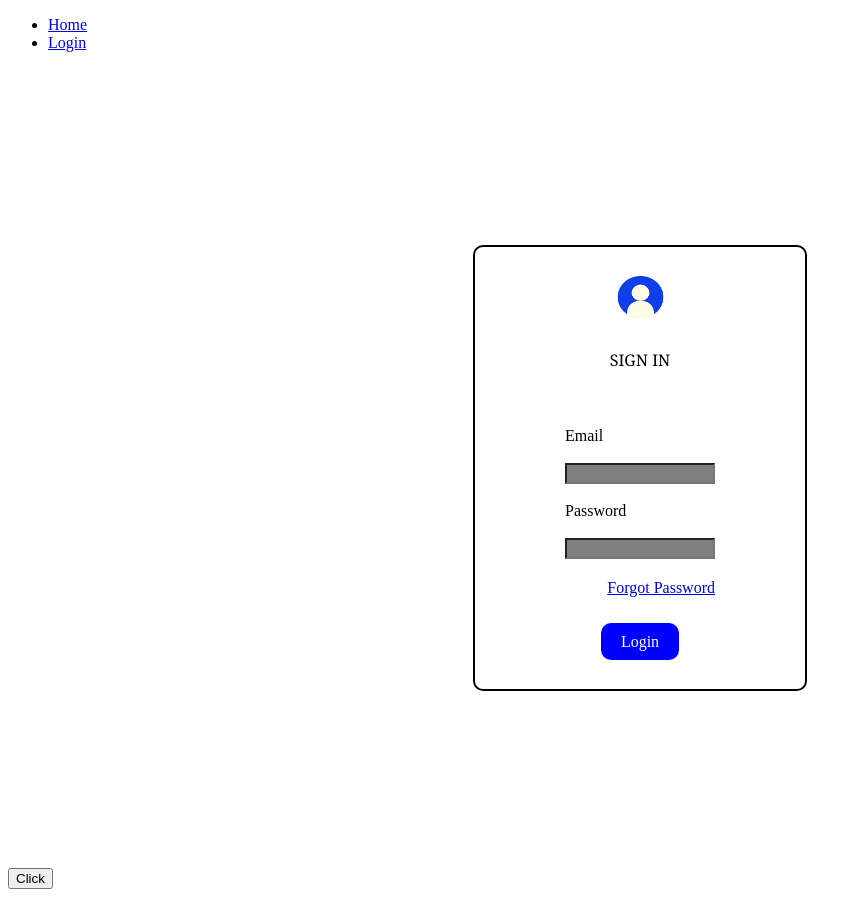
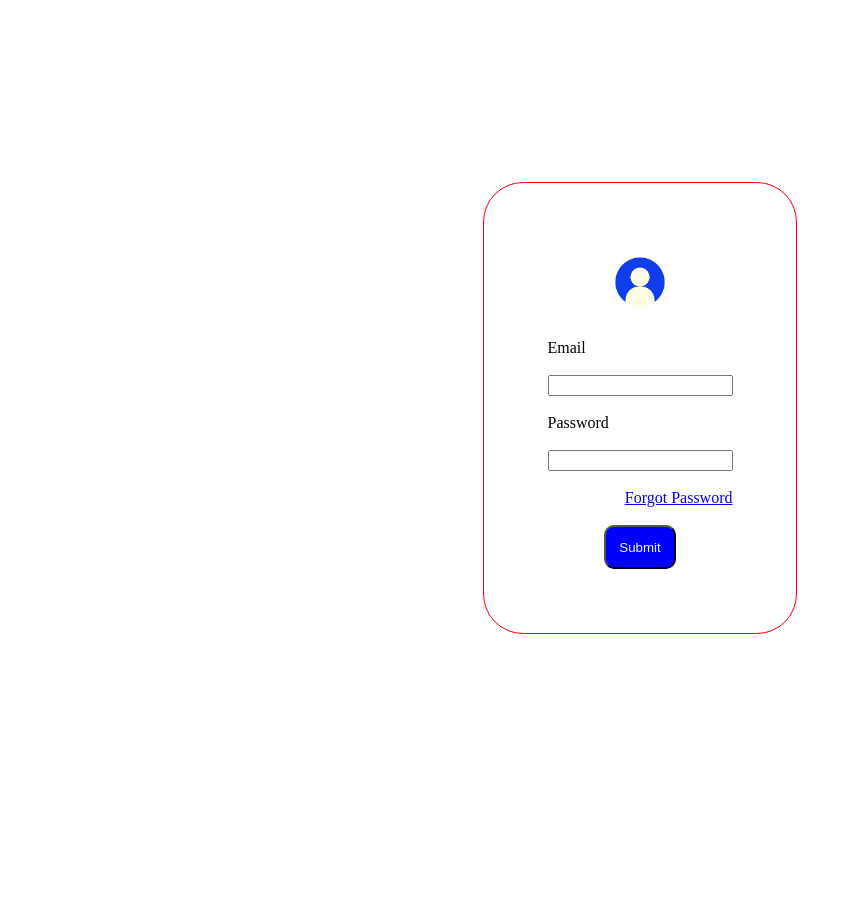
Before and after one commit to pawankumar29/Campus, a React (Create React App) app: page /dash in a window 1280 px wide. Shown: the whole page, without its empty margins (0-862 px from the left). After the commit the page ends 816 px from the top, so only its background shows below. Built offline with nearby package versions, Linux system fonts and the light colour scheme.

Commit message:
login done

```diff
--- a/src/App.js
+++ b/src/App.js
@@ -1,4 +1,4 @@
-import LoginPage from "./components/loginPage.js";
+
 import { BrowserRouter as Router, Routes, Route, Link } from 'react-router-dom';
 import PrivateRoute from "./components/privateRoute.js";
 import Dashboard from "./components/dashboardPage.js";
@@ -7,7 +7,7 @@ function App() {
 
   return (
     <Router>
-      <div>
+      {/* <div>
         <nav>
           <ul>
             <li>
@@ -16,7 +16,7 @@ function App() {
             </li>
             <li><Link to="/">Login</Link></li>
           </ul>
-        </nav>
+        </nav> */}
 
         <Routes>
          <Route path="/dash" element={<PrivateRoute  Component={Dashboard}/>} />
@@ -26,8 +26,7 @@ function App() {
 
         </Routes>
 
-      </div>
-      <button >Click</button>
+      {/* <button >Click</button> */}
 
     </Router>
 
--- a/src/components/loginAgain.js
+++ b/src/components/loginAgain.js
@@ -1,65 +1,105 @@
+import React, { useEffect } from "react";
+import { useState } from "react";
+import validation from "./loginValidation";
+import style from "../style/newstyle.module.css";
+import image from "../img/download.jpg"
 
-import React, { useEffect } from 'react'
-import { useState } from 'react'
-import validation from './loginValidation';
-import style from "../style/style.module.css"
+function LoginAgain() {
+  // for setting password and email
+  const [values, setValues] = useState({
+    email: "",
+    password: "",
+  });
+
+  // for getting the error message
+  const [error, setError] = useState({});
+
+  // previous values with the new one
+  const handleChange = (e) => {
+    setValues({ ...values, [e.target.name]: e.target.value });
+  };
+
+  const submit = (e) => {
+    e.preventDefault();
+    setError(validation(values));
+
+    if (
+      Object.keys(error).length == 0 &&
+      values.email != "" &&
+      values.password != ""
+    ) {
+      alert(JSON.stringify(values));
+    }
+  };
+
+  // useEffect(()=>{
+
+  //     if(Object.keys(error).length==0&&(values.email!=""&&values.password!="")){
+  //          alert(JSON.stringify(values))
+  //     }
+  // },[error]) // it will be called when error will be updated
+
+  return (
+    <div className={style.parent}>
+      <div className={style.container}>
+     <div className={style.loginImage}> <img src={image}></img></div>
+        <br/>
+        <label>Email</label>
+        <br></br>
+        <br></br>
+        <input
+          type="text"
+          name="email"
+          value={values.email}
+          onChange={handleChange}
+        />
+        {error.message && (
+          <p style={{ color: "red", fontSize: "13px" }}>{error.message}</p>
+        )}
+        <br/>
+        <br/>
+        <label>Password</label>
+        <br/>
+        <br/>
+
+        <input
+          type="text"
+          name="password"
+          value={values.password}
+          onChange={handleChange}
+        />
+        <br />
+        <br />
+        {error.password && (
+          <p style={{ color: "red", fontSize: "13px" }}>{error.password}</p>
+        )}
+
+        <div className={style.forgot}><a href="#">Forgot Password</a></div>
+        <br/>
+        <br/>
+       <div className={style.loginButton}><button onClick={submit}>Submit</button></div>
+      </div>
+    </div>
+  );
+}
+
+export default LoginAgain;
 
 
 
 
 
-function LoginAgain() {
-    // for setting password and email
-const [values,setValues]=useState({
-    email:"",
-    password:""
-})
-
-// for getting the error message
-const [error,setError]=useState({});
-
-// previous values with the new one
-const handleChange=(e)=>{
-     setValues({...values,[e.target.name]:e.target.value})
-}
-
-const submit=(e)=>{
-    e.preventDefault();
-   setError(validation(values));
-}
+//notes
+     {/* if u want to use the event call it without () and the genuine reason is
+      that the function will be executed once when the component is rendered,
+       but it will not be called again when the input value changes.
+To fix this issue, you should pass the setEmailFun function as a reference
+to the onChange event handler, without calling it:
+just take care only reference will be called */}
 
 
-useEffect(()=>{
-    if(Object.keys(error).length==0&&(values.email!=""&&values.password!="")){
-         alert(JSON.stringify(values))
-    }
-},[error]) // it will be called when error will be updated
+// by default alert take one argument and makes it string and to watch the
+                              // the object just use json.string
 
-
-  return (
-    <div className={style.parent}>
-        <div className={style.container}>
-            <label>Email</label>
-            <br></br>
-            <br></br>
-            <input type="text" name="email" value={values.email} onChange={handleChange}  />
-            {error.message && (
-                  <p style={{color:"red", fontSize:"13px"}}>{error.message}</p>
-)}
-            <label>Password</label>
-            <br></br>
-            <br></br>
-            <input type="text" name="password" value={values.password} onChange={handleChange}  />
-            <br/>
-            <br/>
-            {error.password && (
-              <p style={{color:"red", fontSize:"13px"}}>{error.password}</p>
-)}
-            <button onClick={submit}>Submit</button>
-        </div>
-    </div>
-
-  )
-}
-
-export default LoginAgain
+                              // navigate =navigate=useNavigate()
+                              // navigate(-1) // in place of history
--- a/src/components/loginPage.js
+++ /dev/null
@@ -1,86 +0,0 @@
-import style from "../style/style.module.css"
-import React, { useState } from 'react'
-import axios from "axios"
-import logo from "../img/download.jpg"
-import { Navigate } from "react-router-dom";
-import { useNavigate } from "react-router-dom";
-function LoginPage() {
-  const [Email,setEmail]=useState("");
-  const [Password,setPassword]=useState("");
-
-const navigate=useNavigate();
-function setEmailFun(event){
-
-     setEmail(event.target.value);
-}
-
-function setPasswordFun(event){
-
-  setPassword(event.target.value);
-}
-
-const submit=async(e)=>{
-   e.preventDefault();
-  const obj={
-    email:Email,
-    password:Password
-  }
-
-  const result=await axios.post('http://localhost:3035/v1/login',obj);
-  if(result.data){
-  var token=result.data.Data }
-  if(token){
-  localStorage.setItem("token",token)
-  navigate("/dash")}
-  else{
-    // console.log("err-->",result)
-  const errMsg = document.getElementById("errmsg");
-  console.log("e--",errMsg)
-  errMsg.classList.add(style.show);
-  }
-                            // by default alert take one argument and makes it string and to watch the
-                              // the object just use json.stringfy
-}
-
-  return (
-    <div className={style.loginPageparent}>
-    <div className={style.container}>
-      <div className={style.logo}><img className={style.img} src={logo}></img></div>
-      <br></br>
-      <div className={style.logoText}>SIGN IN</div>
-      <br></br>
-      <br></br>
-     <div className={style.inputField}>
-
-     <label>Email</label>
-     <br></br>
-     <input className={style.loginInput}  type="text" value={Email} onChange={setEmailFun}></input>
-     {/* if u want to use the event call it without () and the genuine reason is
-      that the function will be executed once when the component is rendered,
-       but it will not be called again when the input value changes.
-To fix this issue, you should pass the setEmailFun function as a reference
-to the onChange event handler, without calling it:
-just take care only reference will be called */}
-     <br></br>
-     <label>Password</label>
-     <br></br>
-     <input type="text" value={Password} className={style.loginInput} onChange={setPasswordFun}></input>
-
-     </div>
-     <div className={style.link}><a href="#">Forgot Password</a></div>
-     <br></br>
-     <br></br>
-     <br></br>
-     <div className={style.button}><span className={style.submit} onClick={submit}>Login</span></div>
-     <br></br>
-     <div id={style.errmsg}>Wrong Email Kindly login</div>
-
-
-    </div>
-
-
-    </div>
-  )
-}
-
-export default LoginPage
--- a/src/components/privateRoute.js
+++ b/src/components/privateRoute.js
@@ -1,6 +1,6 @@
 import React, { useEffect } from "react";
 import { useNavigate } from 'react-router-dom';
-import LoginPage from "./loginPage.js";
+import LoginAgain from "./loginAgain";
 
 const PrivateRoute=(props)=>{
 
@@ -10,7 +10,7 @@ const PrivateRoute=(props)=>{
   const {Component}=props
 
   return(
-    token?<Component/>:<LoginPage/>
+    token?<Component/>:<LoginAgain/>
 
   )
 
--- /dev/null
+++ b/src/style/newstyle.module.css
@@ -0,0 +1,40 @@
+
+
+.parent{
+    display:flex;
+    height:100vh;
+    align-items: center;
+    justify-content: center;
+    overflow-y: hidden;
+}
+
+.container{
+    border:1px solid red;
+    padding:5%;
+    border-radius: 40px;
+}
+
+.forgot {
+    float:right
+}
+.loginImage img{
+
+    width:70px;
+}
+
+.loginImage{
+    text-align: center;
+}
+
+.loginButton{
+    text-align: center;
+
+}
+
+
+.loginButton button{
+    background-color: blue;
+    color: aliceblue;
+    border-radius: 10px;
+    padding :7%;
+}
--- a/src/style/style.module.css
+++ b/src/style/style.module.css
@@ -1,4 +1,4 @@
-/*
+/* /*
 .container{
     display:flex;
     flex-direction: column;
```
Also changed, not shown: 1 other file (tests, documents, lock files or other folders).
